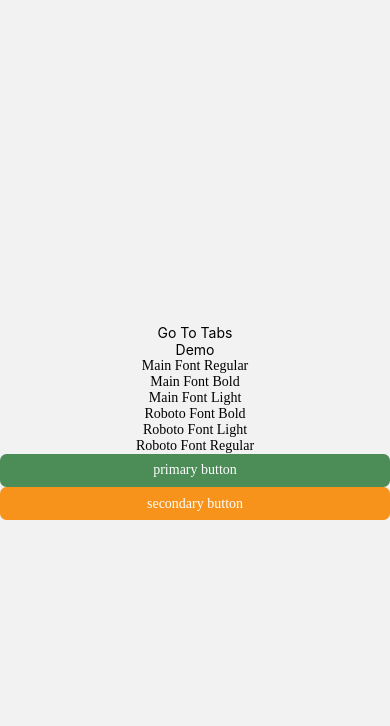
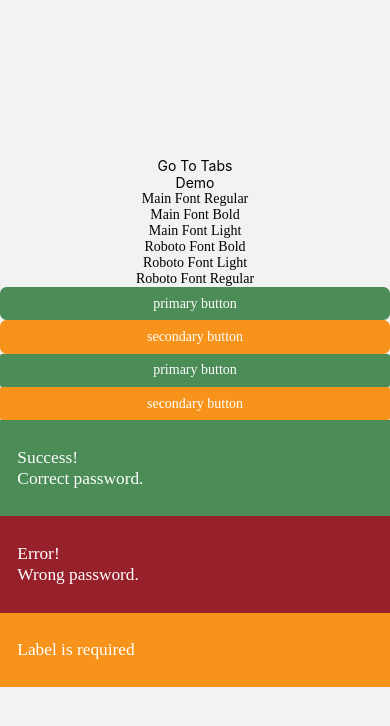
Before and after one commit to PredragWebDev/WhiteWallet, a React Native app: screen / in a window 390 px wide. Shown: the top 726 px of the page. Built offline with nearby package versions, Linux system fonts and the light colour scheme.

Commit message:
notification widget

```diff
--- /dev/null
+++ b/src/components/common/AppNotification.tsx
@@ -0,0 +1,56 @@
+import React from 'react'
+import AppText from './AppText';
+import { StyleSheet, View } from 'react-native';
+import theme from '@/constants/theme';
+import { horizontalScale, verticalScale } from '@/helpers/scale';
+
+export enum NotificationType {
+    SUCCESS = 'SUCCESS',
+    WARNING = 'WARNING',
+    ERROR = 'ERROR'
+}
+
+interface Props {
+    type: NotificationType;
+    title?: string;
+    content: string;
+}
+
+const AppNotification = ({type, title, content}: Props ) => {
+    let bgColor: string;
+    switch (type) {
+        case NotificationType.SUCCESS:
+            bgColor = theme.colors.wwGreen
+            break;
+        case NotificationType.WARNING:
+            bgColor = theme.colors.wwYellow
+            break;
+        case NotificationType.ERROR:
+            bgColor = theme.colors.wwRed
+            break;
+    }
+    return(
+        <View style={[styles.container, {
+            backgroundColor: bgColor
+        }]}>
+            {title && <AppText style={styles.text}>{title}</AppText>}
+            <AppText style={styles.text}>{content}</AppText>
+        </View>
+    )
+}
+
+const styles = StyleSheet.create({
+    container: {
+        paddingHorizontal: horizontalScale(16),
+        paddingVertical: verticalScale(20),
+        width: '100%'
+    },
+
+    text: {
+        fontSize: horizontalScale(16),
+        lineHeight: horizontalScale(20),
+        color: theme.colors.white,
+    }
+})
+
+export default AppNotification;
--- a/src/constants/theme.ts
+++ b/src/constants/theme.ts
@@ -7,7 +7,8 @@
     grey: '#828282',
     bgBlack: '#252526',
     wwGreen: '#4B8C57',
-    wwYellow: '#F7931A'
+    wwYellow: '#F7931A',
+    wwRed: '#97212B'
   },
   fontFamily: {
     mainRegular: 'CascadiaCode-Regular',
--- a/src/constants/theme.types.ts
+++ b/src/constants/theme.types.ts
@@ -6,6 +6,7 @@
       bgBlack: string;
       wwGreen: string;
       wwYellow: string;
+      wwRed: string;
     };
     fontFamily: {
       mainRegular: string;
--- a/src/containers/DemoScreen.tsx
+++ b/src/containers/DemoScreen.tsx
@@ -4,6 +4,7 @@
 import { TabsScreen } from '@/AppNavigation';
 import AppText from '@/components/common/AppText';
 import AppButton from '@/components/common/AppButton';
+import AppNotification, { NotificationType } from '@/components/common/AppNotification';
 
 const Demo = () => {
     const navigation = useAppNavigation()
@@ -30,6 +31,30 @@
                 type='secondary'
                 text='secondary button'
             />
+            <AppButton
+                type='primary'
+                text='primary button'
+                size='small'
+            />
+            <AppButton
+                type='secondary'
+                text='secondary button'
+                size='small'
+            />
+            <AppNotification
+            type={NotificationType.SUCCESS}
+            title='Success!'
+            content='Correct password.'
+            />
+            <AppNotification
+            type={NotificationType.ERROR}
+            title='Error!'
+            content='Wrong password.'
+            />
+            <AppNotification
+            type={NotificationType.WARNING}
+            content='Label is required'
+            />
         </View>
     )
 }
```
